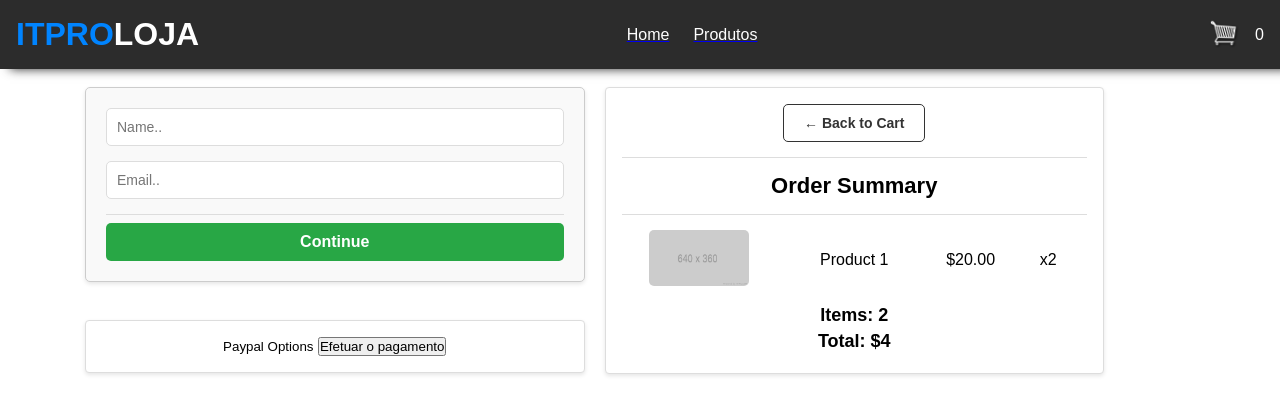
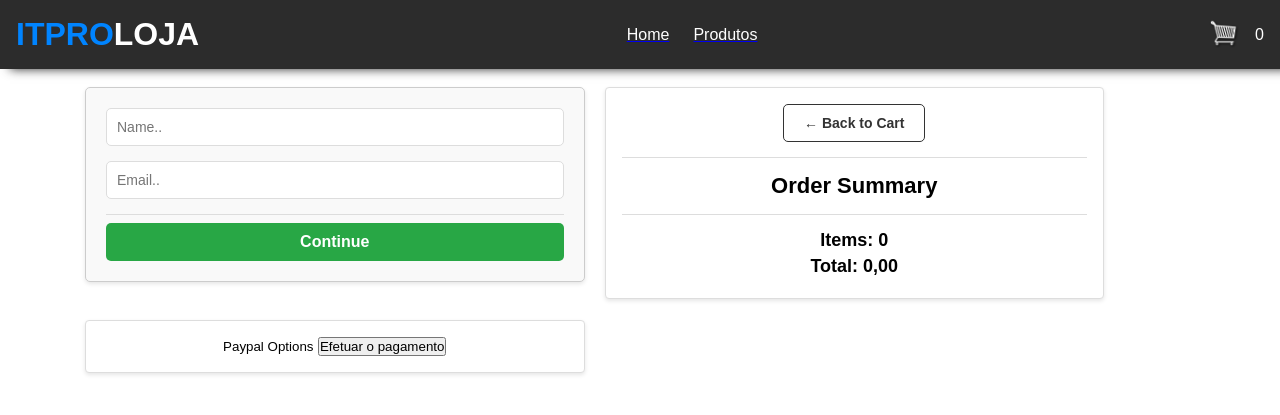
Before and after one commit to douglasinforj/ecommerce_paypal, a Django app: page /checkout/ in a window 1280 px wide. Shown: the top 415 px of the page. Run offline with Django 5.2, Linux system fonts and the light colour scheme.

Commit message:
Adicionando dados dinamicos ao Resumo do Pedido não ajustando antes

```diff
--- a/store/templates/store/checkout.html
+++ b/store/templates/store/checkout.html
@@ -59,14 +59,16 @@
             <hr class="hr-summary">
             <h3>Order Summary</h3>
             <hr class="hr-summary">
+            {% for item in items %}
             <div class="cart-row-summary">
-                <div style="flex:2"><img class="row-image-summary" src="{% static 'image/placeholder.png' %}" alt="placeholder"></div>
-                <div style="flex:2"><p>Product 1</p></div>
-                <div style="flex:1"><p>$20.00</p></div>
-                <div style="flex:1"><p>x2</p></div>
+                <div style="flex:2"><img class="row-image-summary" src="{{item.product.imageURL}}" alt="placeholder"></div>
+                <div style="flex:2"><p>{{item.product.name}}</p></div>
+                <div style="flex:1"><p>{{item.product.price|floatformat:2}}</p></div>
+                <div style="flex:1"><p>{{item.quantity}}</p></div>
             </div>
-            <h5>Items:   2</h5>
-            <h5>Total:   $4</h5>
+            {% endfor %}
+            <h5>Items:  {{order.get_cart_items}}</h5>
+            <h5>Total:  {{order.get_cart_total|floatformat:2}}</h5>
         </div>
     </div>
 </div>
```
